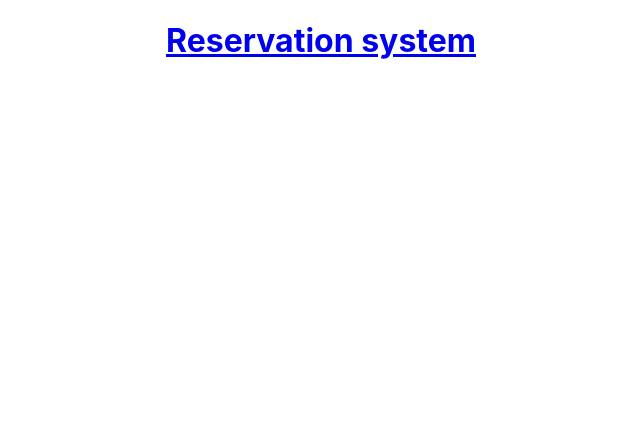
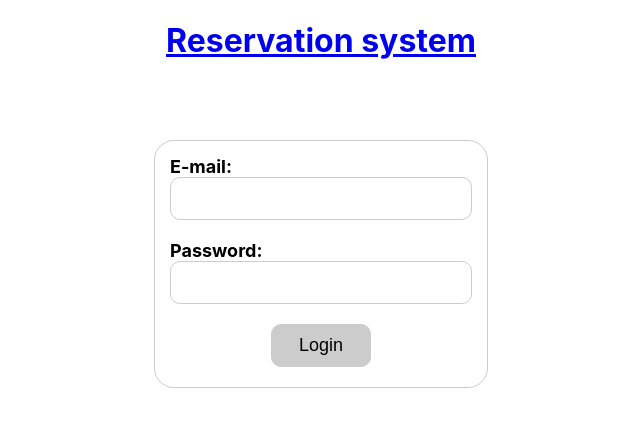
Before and after one commit to 3SD-Studio/ReservationsSystemFrontend, a React (Create React App) app: page /login in a window 1280 px wide. Before the commit this address had no page. Shown: the top 426 px of the page, without its empty margins (319-959 px from the left). Built offline with nearby package versions, Linux system fonts and the light colour scheme.

Commit message:
Login page

```diff
--- a/src/App.js
+++ b/src/App.js
@@ -1,10 +1,12 @@
 import React from 'react'
 import { Route, Routes,  } from 'react-router-dom'
+
 // We will create these two pages in a moment
 import  {RoomList} from "./components/RoomList.js"
 import  {RoomPage} from "./components/RoomPage.js"
 import {BrowserRouter} from 'react-router-dom'
 import { MainPage } from './components/MainPage.js'
+import { Login } from './components/Login/Login.js'
 
 export default function App() {
   return (
@@ -17,6 +19,7 @@ export default function App() {
           <Route exact path='/' element={<MainPage/>}/>
           <Route exact path='rooms' element={<RoomList/>} />
           <Route path='room/:id' element={<RoomPage/>} />
+          <Route path='/login' element={<Login/>} />
         </Routes>
       </BrowserRouter>
     </>
--- a/src/components/EventsTable.js
+++ b/src/components/EventsTable.js
@@ -8,10 +8,13 @@ export function EventsTable(props) {
 
   return (
     <div className="UpcomingEventsDiv">
-      <h3 id="eventsTableHeader">{currentDay['year'] === -1 ?
-      "Upcoming events" :
-      currentDay.day + ' ' + getMonthString(currentDay.month - 1) + ' ' + currentDay.year}</h3>
-      <button className="openEventAddPopup" onClick={() => { props['handleAddEvent'](); }}>Add</button>
+      {currentDay['year'] === -1 ?
+        <h3 id="eventsTableHeader">Upcoming events</h3> :
+        <>
+          <h3>{currentDay.day + ' ' + getMonthString(currentDay.month - 1) + ' ' + currentDay.year}</h3>
+          <button className="openEventAddPopup" onClick={() => { props['handleAddEvent'](); }}>Add</button>
+        </>
+      }
       <hr></hr>
       <div id="eventTable">
         {events === undefined ? <h1>LOADING</h1> : <>
@@ -21,7 +24,10 @@ export function EventsTable(props) {
                 <h4>{event['name']}</h4>
                 <p>{new Date(event['begin']).toLocaleDateString()}</p>
                 <p>{event['description']}</p>
-                <p>{new Date(event['begin']).getUTCHours()}:{fixMinutesString(new Date(event['begin']).getUTCMinutes())}</p>
+                <p>{new Date(event['begin']).getUTCHours()}:
+                  {
+                    fixMinutesString(new Date(event['begin']).getUTCMinutes())
+                  }</p>
                 <p>{new Date(event['end']).getUTCHours()}:{fixMinutesString(new Date(event['end']).getUTCMinutes())}</p>
               </div>
             )
--- /dev/null
+++ b/src/components/Login/Login.css
@@ -0,0 +1,38 @@
+.formBox {
+    border-radius: 20px;
+    border: 1px solid #ccc;
+    padding: 15px;
+    font-size: large;
+    margin: 80px auto;
+    width: -moz-fit-content;
+    width: fit-content;
+    align-items: center;
+}
+
+.formBox input {
+    border-radius: 10px;
+    border: 1px solid #ccc;
+    padding: 10px 0px;
+    font-size: large;
+    width: 300px;
+    margin-bottom: 20px;
+}
+
+.formBox label {
+    font-size: large;
+    font-weight: bold;
+    margin-bottom: 10px;
+}
+
+.formBox button {
+    border-radius: 10px;
+    border: 1px solid #ccc;
+    padding: 10px 0px;
+    font-size: large;
+    width: 100px;
+    display: block;
+    margin: auto;
+    margin-bottom: 5px;
+    background-color: #ccc;
+    cursor: pointer;
+}
--- /dev/null
+++ b/src/components/Login/Login.js
@@ -0,0 +1,63 @@
+import React from "react";
+import { useNavigate } from "react-router-dom";
+
+import "./Login.css";
+
+export function Login() {
+  const navigate = useNavigate();
+  const [email, setEmail] = React.useState("");
+  const [password, setPassword] = React.useState("");
+
+  const logUser = () => {
+    if (email === "" || password === "") {
+      alert("Please fill all fields");
+      return;
+    }
+
+    var myHeaders = new Headers();
+    myHeaders.append("Content-Type", "application/json");
+
+    var raw = JSON.stringify({
+      "email": email,
+      "password": password
+    });
+
+    var requestOptions = {
+      method: 'POST',
+      headers: myHeaders,
+      body: raw,
+      redirect: 'follow'
+    };
+
+    fetch("http://127.0.0.1:5000/login", requestOptions)
+      .then(response => {
+        if (response.status === 200) {
+          navigate('/rooms');
+        }
+        else {
+          alert("Wrong email or password");
+        }
+      })
+      .catch(error => console.log('error', error));
+
+  }
+
+  return (
+    <div className="formBox">
+      <form >
+        <label>E-mail:</label>
+        <br />
+        <input type="text" name="email" id="email" value={email}
+          onChange={(text) => setEmail(text.target.value)} />
+        <br />
+        <label>Password:</label>
+        <br />
+        <input type="password" name="password" id="password"
+          value={password} onChange={(text) => {
+            setPassword(text.target.value)
+          }} />
+      </form>
+      <button onClick={() => { logUser() }}>Login</button>
+    </div>
+  )
+}
```
Also changed, not shown: src/components/Login/Register.js (added).
